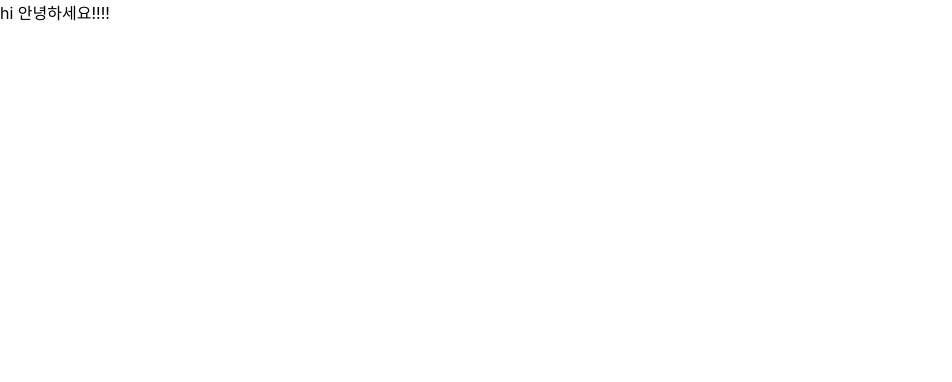
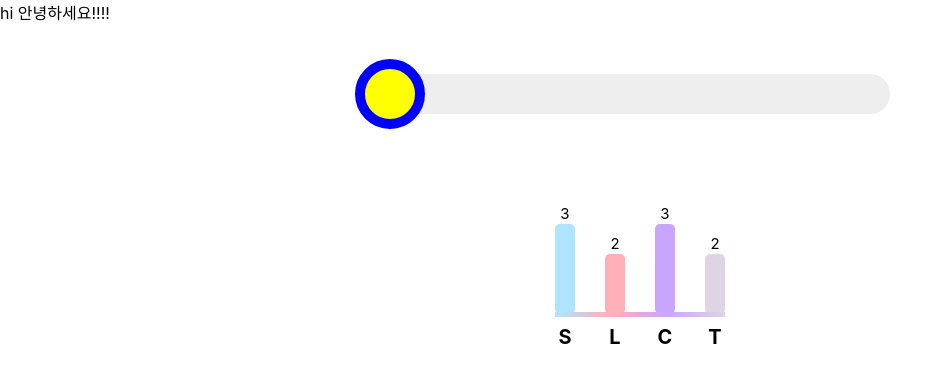
Before and after one commit to Quick-Project/BMTI-DLink, a React (Create React App) app: page / in a window 1280 px wide. Shown: the top 382 px of the page, without its empty margins (0-952 px from the left). Built offline with nearby package versions, Linux system fonts and the light colour scheme; the HTML template or start-up script is replaced by a standard one.

Commit message:
🍸 feat : ProgressBar 구현

```diff
--- a/src/App.js
+++ b/src/App.js
@@ -1,10 +1,14 @@
 import React from 'react';
+import ProgressBar from './components/ProgressBar';
+import Graph from './components/Graph';
 
 function App() {
   const hi = 'hi';
   return (
     <div>
       <span>hi 안녕하세요!!!!</span>
+      <ProgressBar />
+      <Graph />
     </div>
   );
 }
--- /dev/null
+++ b/src/components/ProgressBar.js
@@ -0,0 +1,56 @@
+import styled from 'styled-components';
+import React, { useState } from 'react';
+
+function ProgressBar() {
+  const [count, setCount] = useState(0);
+
+  function add_count() {
+    if (count === 10) {
+      setCount(0);
+    } else {
+      setCount(count + 1);
+    }
+  }
+
+  return (
+    <Container
+      onClick={() => {
+        add_count();
+      }}
+    >
+      {/*%로 부모넓이의 1/5 씩 넓어짐*/}
+      <Progress width={(count / 10) * 100 + '%'} />
+      <Dot />
+    </Container>
+  );
+}
+
+export default ProgressBar;
+
+const Container = styled.div`
+  margin: 50px auto;
+  background-color: #eee;
+  width: 500px;
+  height: 40px;
+  display: flex;
+  align-items: center;
+  border-radius: 20px;
+`;
+const Progress = styled.div`
+  background-color: blue;
+  width: ${(props) => props.width};
+  height: 100%;
+  transition: width 1s;
+  border-radius: 20px;
+`;
+
+//프로그레스 바에 원 달아서 프로그레스 바가 차오를 때 같이 차오름
+const Dot = styled.div`
+  width: 70px;
+  height: 70px;
+  box-sizing: border-box;
+  border: 10px solid blue;
+  border-radius: 35px;
+  background: yellow;
+  margin-left: -35px;
+`;
```
Also changed, not shown: src/components/Graph.js (+50 -21 lines).
